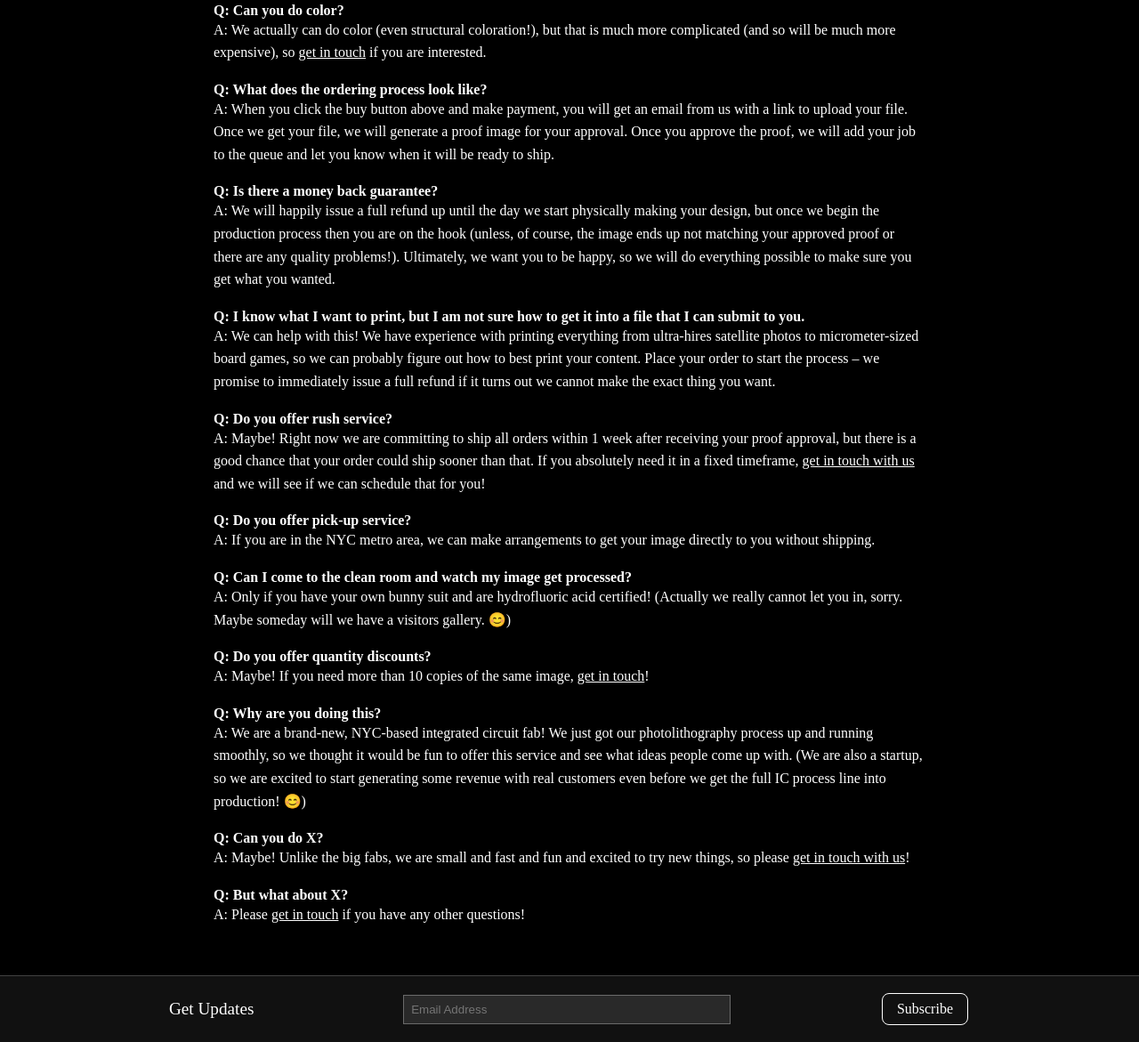
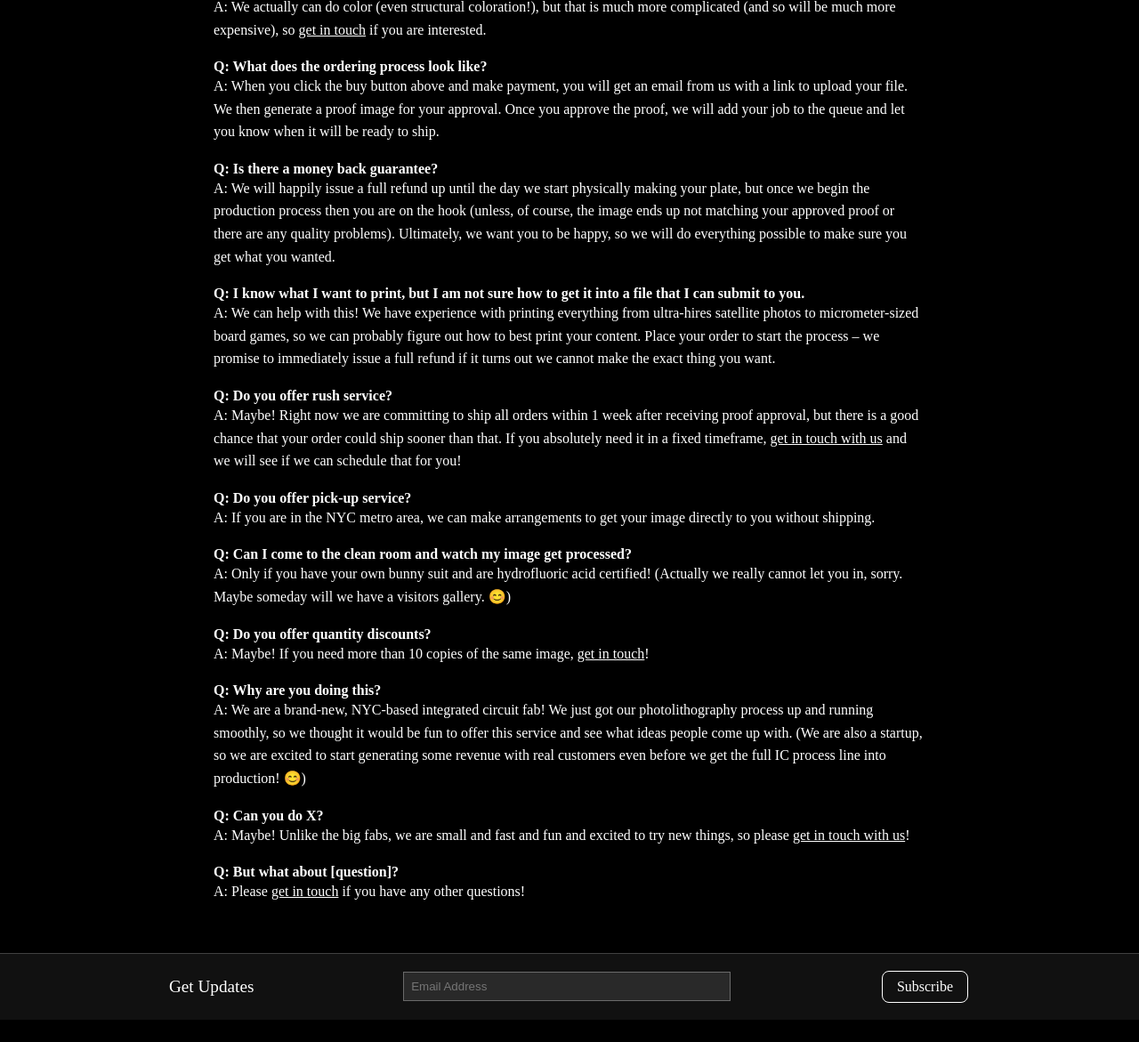
Before and after one commit to bigjosh/GothamSiliconSite, a plain HTML site: page printing.html in a window 1280 px wide. Shown: the part 2228-3399 px from the top of the page at 89% size. After the commit the page ends 3374 px from the top, so only its background shows below. Drawn offline with Linux system fonts and the light colour scheme; a script that the page names is missing.

Commit message:
Update printing.html

```diff
--- a/printing.html
+++ b/printing.html
@@ -209,7 +209,7 @@
     </div>
     <h3>How?</h3>
     <p>
-      Our process involves etching your design into a thin layer of chromium metal that sits atop a transparent quartz substrate. The chromium blocks light, creating a permanent, high-contrast black and white image. We achieve a remarkable resolution of 33,866 DPI, which corresponds to a pixel size of just 750nm by 750nm. These photomasks are the same kind used in industrial lithography processes to transfer patterns onto photosensitive materials.
+      We etch your design into a thin layer of chromium metal that sits atop a transparent quartz substrate. The chromium blocks light, creating a permanent, high-contrast black and white image. We achieve a remarkable resolution of 33,866 DPI, which corresponds to a pixel size of 750nm by 750nm.
     </p>
 
     <h3>FAQ</h3>
@@ -230,22 +230,22 @@
       <dd>A: The image is etched into an opaque layer of chrome metal (125nm thick) on top of a sheet of quartz glass.</dd>
 
       <dt>Q: How do you ship?</dt>
-      <dd>A:For USA orders, we will ship overnight via UPS, FedEx, or USPS (your choice). For overseas orders, please <a href="https://forms.gle/FQMdsgf914yXkn5X7" style="color: #fff; text-decoration: underline;">get in touch</a> to make arrangements for the best option for your country.</dd>
+      <dd>A: For USA orders, we will ship overnight via UPS, FedEx, or USPS (your choice). For overseas orders, please <a href="https://forms.gle/FQMdsgf914yXkn5X7" style="color: #fff; text-decoration: underline;">get in touch</a> to make arrangements for the best option for your country.</dd>
 
       <dt>Q: Can you do color?</dt>
       <dd>A: We actually can do color (even structural coloration!), but that is much more complicated (and so will be much more expensive), so <a href="https://forms.gle/FQMdsgf914yXkn5X7" style="color: #fff; text-decoration: underline;">get in touch</a> if you are interested.</dd>
 
       <dt>Q: What does the ordering process look like?</dt>
-      <dd>A: When you click the buy button above and make payment, you will get an email from us with a link to upload your file. Once we get your file, we will generate a proof image for your approval. Once you approve the proof, we will add your job to the queue and let you know when it will be ready to ship.</dd>
+      <dd>A: When you click the buy button above and make payment, you will get an email from us with a link to upload your file. We then generate a proof image for your approval. Once you approve the proof, we will add your job to the queue and let you know when it will be ready to ship.</dd>
 
       <dt>Q: Is there a money back guarantee?</dt>
-      <dd>A: We will happily issue a full refund up until the day we start physically making your design, but once we begin the production process then you are on the hook (unless, of course, the image ends up not matching your approved proof or there are any quality problems!). Ultimately, we want you to be happy, so we will do everything possible to make sure you get what you wanted.</dd>
+      <dd>A: We will happily issue a full refund up until the day we start physically making your plate, but once we begin the production process then you are on the hook (unless, of course, the image ends up not matching your approved proof or there are any quality problems). Ultimately, we want you to be happy, so we will do everything possible to make sure you get what you wanted.</dd>
 
       <dt>Q: I know what I want to print, but I am not sure how to get it into a file that I can submit to you.</dt>
       <dd>A: We can help with this! We have experience with printing everything from ultra-hires satellite photos to micrometer-sized board games, so we can probably figure out how to best print your content. Place your order to start the process – we promise to immediately issue a full refund if it turns out we cannot make the exact thing you want.</dd>
 
       <dt>Q: Do you offer rush service?</dt>
-      <dd>A: Maybe! Right now we are committing to ship all orders within 1 week after receiving your proof approval, but there is a good chance that your order could ship sooner than that. If you absolutely need it in a fixed timeframe, <a href="https://forms.gle/FQMdsgf914yXkn5X7" style="color: #fff; text-decoration: underline;">get in touch with us</a> and we will see if we can schedule that for you!</dd>
+      <dd>A: Maybe! Right now we are committing to ship all orders within 1 week after receiving proof approval, but there is a good chance that your order could ship sooner than that. If you absolutely need it in a fixed timeframe, <a href="https://forms.gle/FQMdsgf914yXkn5X7" style="color: #fff; text-decoration: underline;">get in touch with us</a> and we will see if we can schedule that for you!</dd>
 
       <dt>Q: Do you offer pick-up service?</dt>
       <dd>A: If you are in the NYC metro area, we can make arrangements to get your image directly to you without shipping.</dd>
@@ -262,7 +262,7 @@
       <dt>Q: Can you do X?</dt>
       <dd>A: Maybe! Unlike the big fabs, we are small and fast and fun and excited to try new things, so please <a href="https://forms.gle/FQMdsgf914yXkn5X7" style="color: #fff; text-decoration: underline;">get in touch with us</a>!</dd>
 
-      <dt>Q: But what about X?</dt>
+      <dt>Q: But what about [question]?</dt>
       <dd>A: Please <a href="https://forms.gle/FQMdsgf914yXkn5X7" style="color: #fff; text-decoration: underline;">get in touch</a> if you have any other questions!</dd>
     </dl>
 
```
